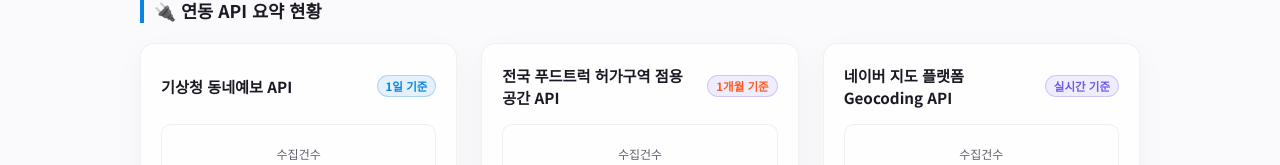
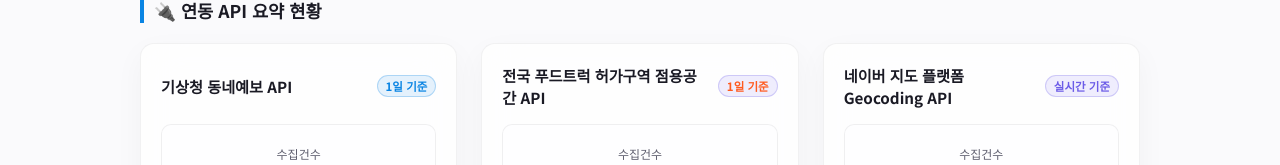
Before and after one commit to rice4020/AI_Bootcamp_team3_miniProject, a Next.js app: page /admin/dashboard in a window 1280 px wide. Shown: the part 200-365 px from the top of the page. Built offline with nearby package versions, Linux system fonts and the light colour scheme; no server answers; the database is empty; sample sign-in values are in the browser's storage.

Commit message:
style: 대시보드의 전국 푸드트럭 API 주기 뱃지를 1일 기준으로 변경

```diff
--- a/src/app/admin/dashboard/page.js
+++ b/src/app/admin/dashboard/page.js
@@ -143,7 +143,7 @@
               <div className="glass-panel clickable-card" onClick={() => router.push('/admin/apis?focus=api-2')} style={{ padding: '20px', borderRadius: '14px', display: 'flex', flexDirection: 'column', gap: '16px', justifyContent: 'space-between' }}>
                 <div style={{ display: 'flex', justifyContent: 'space-between', alignItems: 'center', minHeight: '44px', gap: '12px' }}>
                   <span style={{ fontSize: '0.95rem', fontWeight: '800', color: 'var(--text-primary)' }}>전국 푸드트럭 허가구역 점용공간 API</span>
-                  <span style={{ fontSize: '0.72rem', color: 'var(--primary)', background: 'rgba(108, 92, 231, 0.1)', border: '1px solid rgba(108, 92, 231, 0.25)', padding: '2px 8px', borderRadius: '20px', fontWeight: '800', whiteSpace: 'nowrap' }}>1개월 기준</span>
+                  <span style={{ fontSize: '0.72rem', color: 'var(--primary)', background: 'rgba(108, 92, 231, 0.1)', border: '1px solid rgba(108, 92, 231, 0.25)', padding: '2px 8px', borderRadius: '20px', fontWeight: '800', whiteSpace: 'nowrap' }}>1일 기준</span>
                 </div>
                 <div style={{ display: 'flex', flexDirection: 'column', gap: '16px' }}>
                   {/* 수집건수 */}
```
